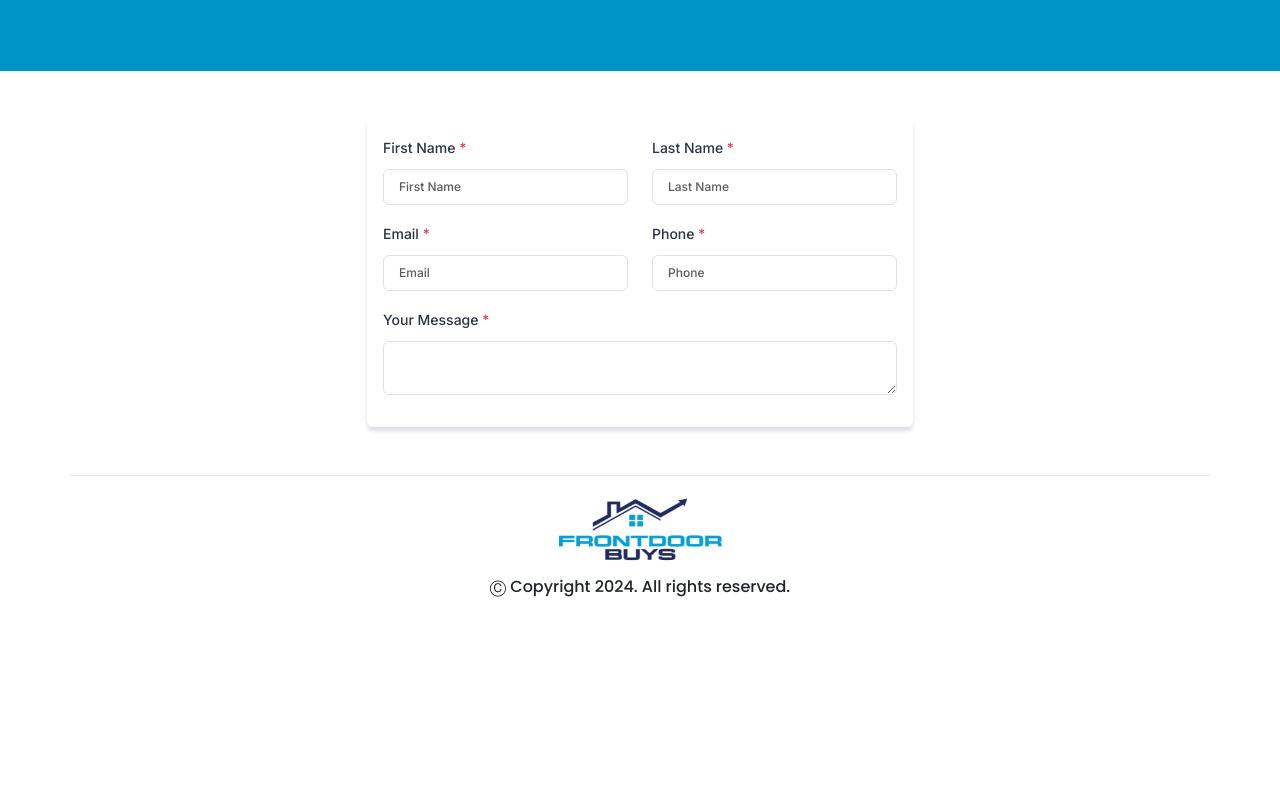
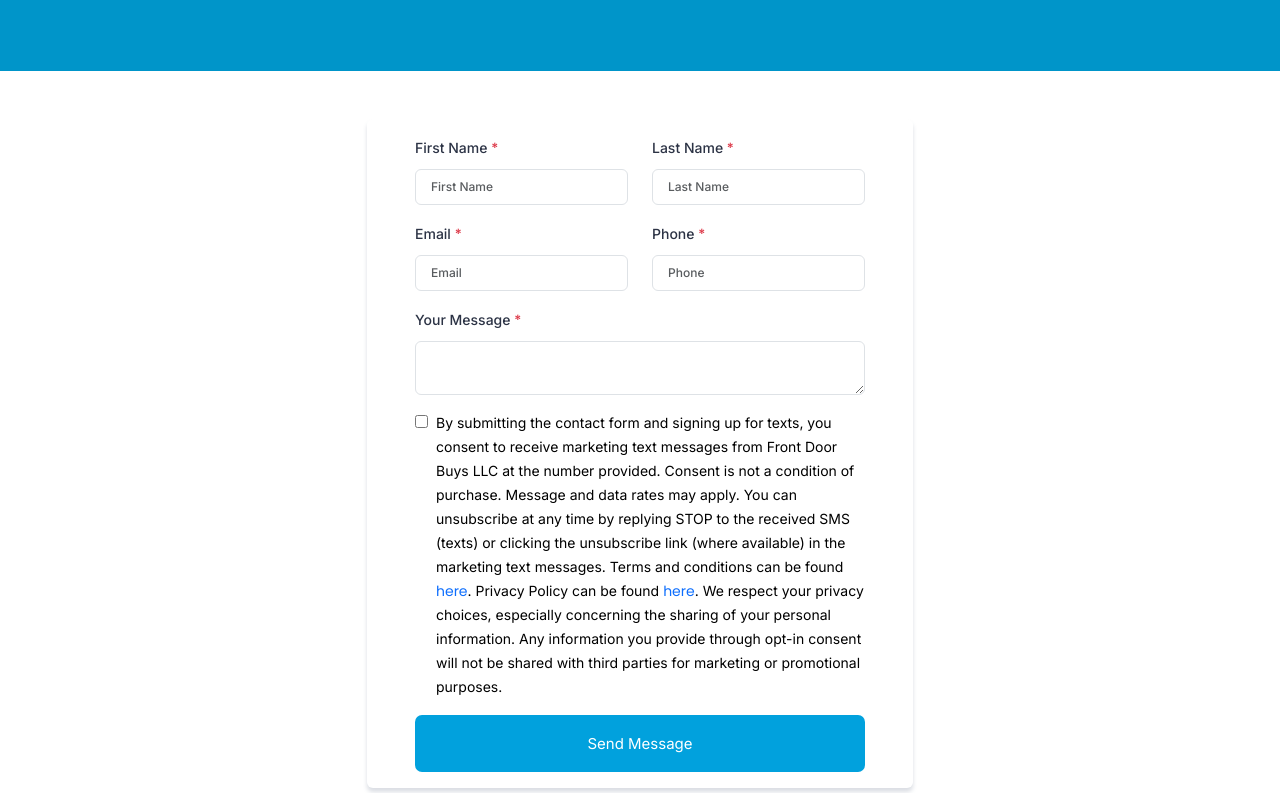
Before and after one commit to DEVELOPERxSAJIB/frontdoorbuys, a React (Vite) app: page /contact in a window 1280 px wide. Shown: the part 327-1120 px from the top of the page. Before the commit the page ends 942 px from the top, so only its background shows below. Built offline with nearby package versions, Linux system fonts and the light colour scheme.

Commit message:
text changes

```diff
--- a/src/pages/About.jsx
+++ b/src/pages/About.jsx
@@ -1,5 +1,4 @@
 import Layout from "../components/Layout";
-import difference from "../assets/images/difference.webp";
 import { ImQuotesLeft } from "react-icons/im";
 import { RiStarSFill } from "react-icons/ri";
 import reviewerOne from "../assets/images/reviewer-1.webp";
@@ -19,7 +18,7 @@ const About = () => {
                   <img src={logo} alt="" />
                 </div>
               </div>
-              <h2>About Homerun Offer</h2>
+              <h2>About Front Door Buys</h2>
               <p>
                 We have helped hundreds of homeowners buy and sell properties.
                 Our goal is to provide a quick and no hassle solution to selling
@@ -41,11 +40,11 @@ const About = () => {
             <div className="row d-flex align-items-center">
               <div className="col-md-6 d-flex justify-content-center">
                 <div className="image-area">
-                  <img src={difference} alt="image" />
+                  <img src={logo} alt="image" />
                 </div>
               </div>
               <div className="col-md-6">
-                <h2>The Homerun Offer Difference</h2>
+                <h2>The Front Door Buys Difference</h2>
                 <ul>
                   <li>We&#39;ll buy your home as-is.</li>
                   <li>You won&#39;t have to list it or show it.</li>
@@ -109,10 +108,10 @@ const About = () => {
                       <RiStarSFill className="star" />
                     </div>
                     <div className="comment">
-                      Homerun Offer is the best in Las Vegas. They do what they
+                      Front Door Buys is the best in Las Vegas. They do what they
                       say they will do. Ryan is experienced and professional. He
                       is all truth. If you are looking to sell your home quickly
-                      with full transparency give Homerun Offer a chance.
+                      with full transparency give Front Door Buys a chance.
                     </div>
                     <div className="d-flex justify-content-center mt-4">
                       <div className="image-area">
--- a/src/pages/Contact.jsx
+++ b/src/pages/Contact.jsx
@@ -1,3 +1,4 @@
+import { Link } from "react-router-dom";
 import logo from "../assets/images/newLogo.webp";
 import Layout from "../components/Layout";
 import "./stylesheet.scss";
@@ -25,7 +26,7 @@ const Contact = () => {
               <div className="col-md"></div>
               <div className="col-md-6">
                 <div className="card">
-                  <div className="card-body py-3">
+                  <div className="card-body px-5 py-3">
                     <div className="row d-flex justify-content-center">
                       <form action="">
                         <div className="row">
@@ -79,7 +80,8 @@ const Contact = () => {
                           </div>
                           <div className="col-md-12 mb-3">
                             <label htmlFor="message" className="form-label">
-                              Your Message <span className="text-danger">*</span>
+                              Your Message{" "}
+                              <span className="text-danger">*</span>
                             </label>
                             <textarea
                               type="text"
@@ -88,6 +90,52 @@ const Contact = () => {
                               name="message"
                             />
                           </div>
+                          <div className="col-md-12 mb-3 d-flex me-5">
+                            <div className="check-box">
+                              <input
+                                type="checkbox"
+                                id="message"
+                                name="message"
+                                className="me-2"
+                              />
+                            </div>
+                            <div className="">
+                              <span className="check-box-text">
+                                By submitting the contact form and signing up
+                                for texts, you consent to receive marketing text
+                                messages from Front Door Buys LLC at the number
+                                provided. Consent is not a condition of
+                                purchase. Message and data rates may apply. You
+                                can unsubscribe at any time by replying STOP to
+                                the received SMS (texts) or clicking the
+                                unsubscribe link (where available) in the
+                                marketing text messages. Terms and conditions
+                                can be found{" "}
+                                <Link
+                                  style={{ textDecoration: "none" }}
+                                  to={"/"}
+                                >
+                                  here
+                                </Link>
+                                . Privacy Policy can be found{" "}
+                                <Link
+                                  style={{ textDecoration: "none" }}
+                                  to={"/"}
+                                >
+                                  here
+                                </Link>
+                                . We respect your privacy choices, especially
+                                concerning the sharing of your personal
+                                information. Any information you provide through
+                                opt-in consent will not be shared with third
+                                parties for marketing or promotional purposes.
+                              </span>
+                            </div>
+                          </div>
+                        </div>
+
+                        <div className="contact-form-btn">
+                          <button type="submit">Send Message</button>
                         </div>
                       </form>
                     </div>
--- a/src/pages/stylesheet.scss
+++ b/src/pages/stylesheet.scss
@@ -484,8 +484,8 @@
     padding: 70px 0;
 
     .image-area {
-      width: 550px;
-      height: 350px;
+      height: 200px;
+      width: 400px;
 
       img {
         border-radius: 5px;
@@ -651,7 +651,8 @@
       font-family: "Inter", sans-serif;
     }
 
-    input, textarea {
+    input,
+    textarea {
       font-weight: 500;
       font-size: 12px;
       color: rgb(44, 51, 69);
@@ -661,8 +662,34 @@
       padding: 8px 15px;
 
       &:focus {
-        outline : none;
+        outline: none;
         border: 1px solid rgba(44, 51, 69, 0.351);
+      }
+    }
+
+    span.check-box-text {
+      font-size: 14px;
+      line-height: 20px;
+      font-weight: 400;
+      color: #000;
+      font-family: "Inter", sans-serif;
+    }
+
+    .contact-form-btn {
+      button {
+        font-size: 18px;
+        font-weight: 700;
+        color: #fff;
+        background-color: #01a1dd;
+        border: none;
+        padding: 15px 10px !important;
+        border-radius: 7px;
+        cursor: pointer;
+        width: 100%;
+        font-size: 15px;
+        line-height: 27px;
+        font-weight: 400;
+        font-family: "Inter", sans-serif;
       }
     }
   }
@@ -1018,8 +1045,8 @@
       padding: 70px 20px !important;
 
       .image-area {
-        width: 450px !important;
-        height: 250px !important;
+        height: 150px !important;
+        width: 320px !important;
       }
 
       h2 {
@@ -1103,8 +1130,8 @@
       padding: 70px 20px !important;
 
       .image-area {
-        width: 450px !important;
-        height: 250px !important;
+        width: 300px !important;
+        height: 120px !important;
       }
 
       h2 {
```
